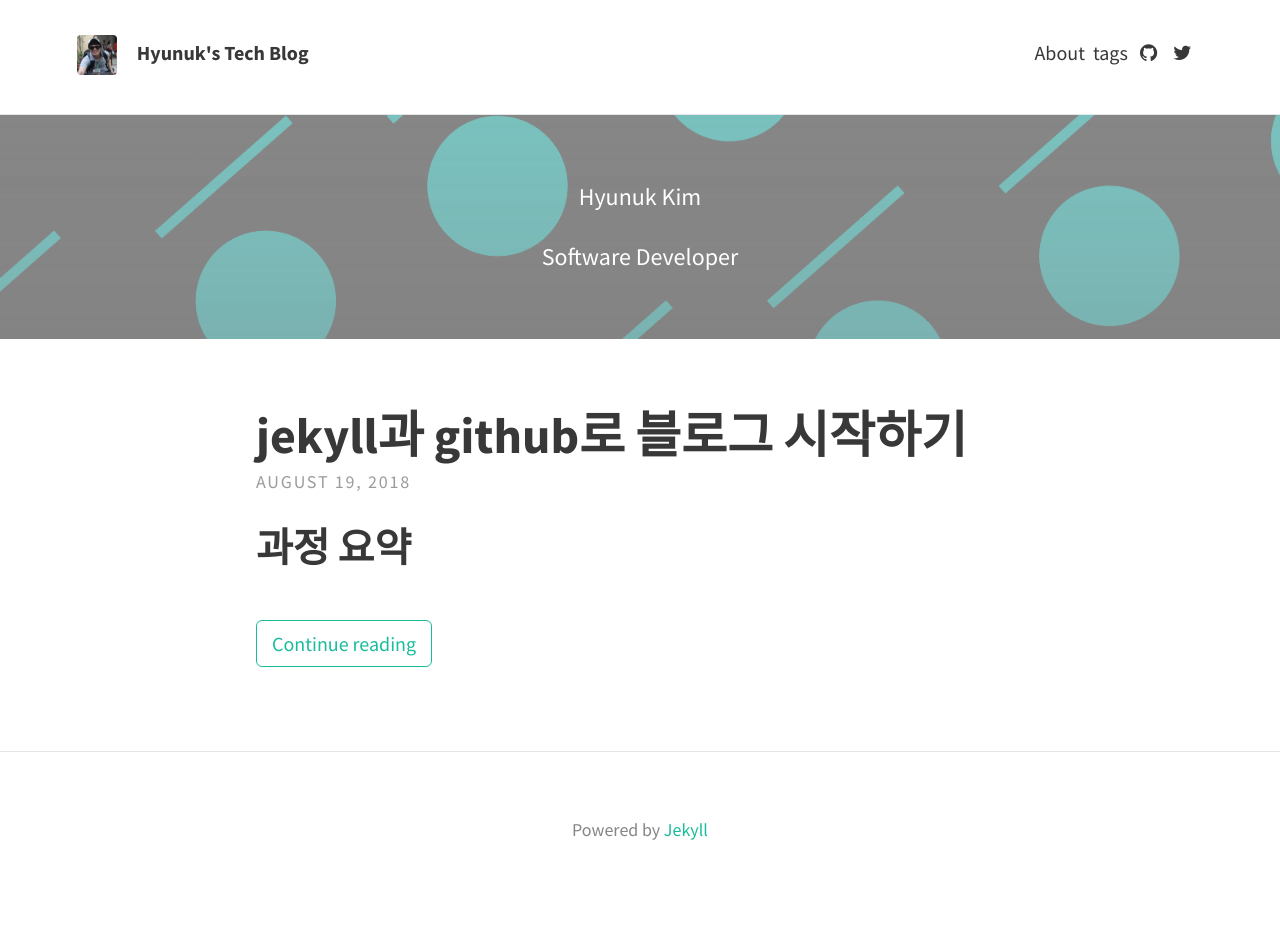
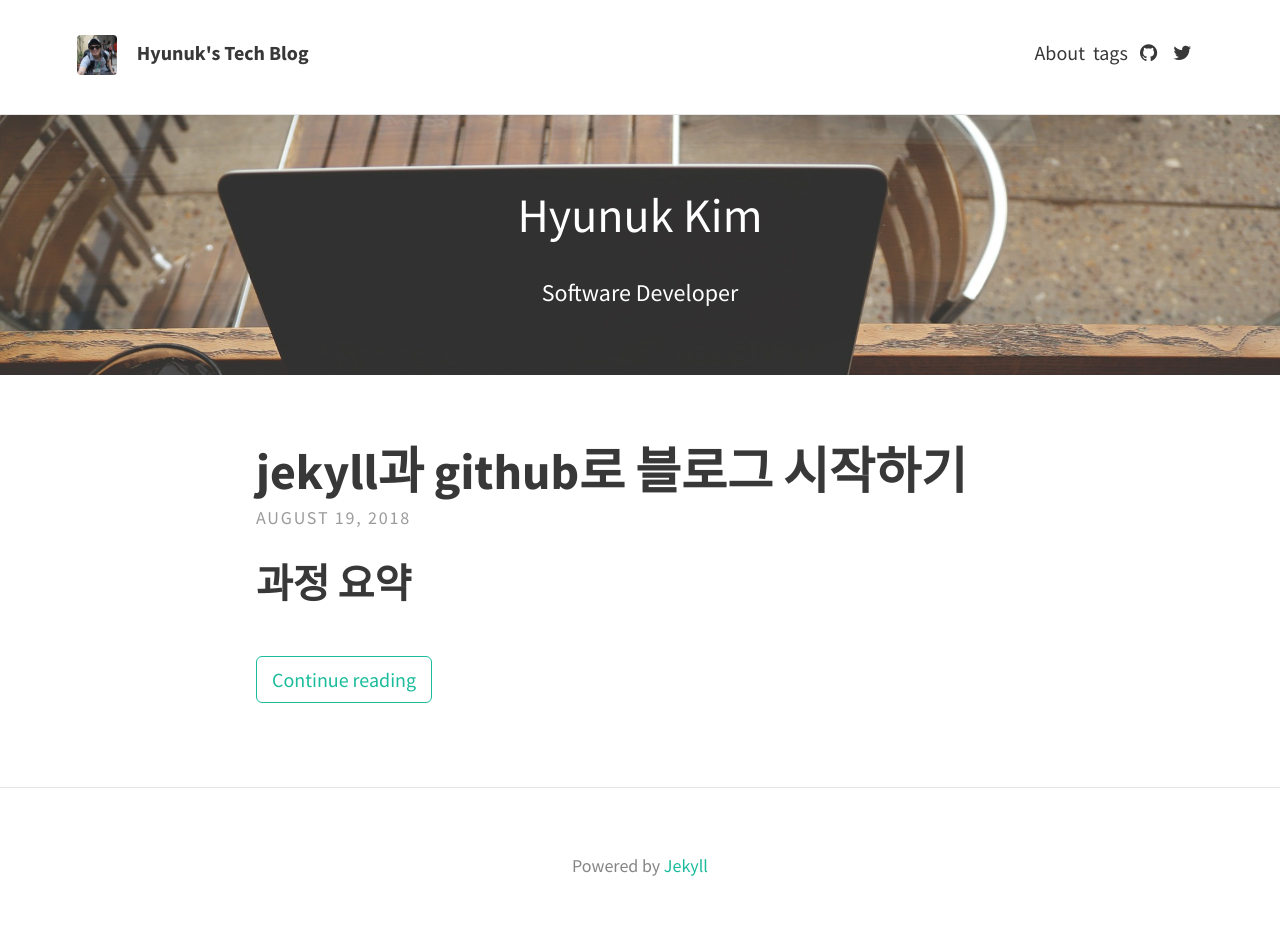
Before and after one commit to gizingun/gizingun.github.com, a Jekyll site: the page built from index.html, in a window 1280 px wide. Built offline with Jekyll 4.4.1, drawn with Linux system fonts in a browser that asks for light colours; the list of posts is cut into pages by our own code; before the commit the page ends 907 px from its top, so only the background shows below that.

Commit message:
confit.yml 수정

```diff
--- a/_config.yml
+++ b/_config.yml
@@ -13,10 +13,11 @@ theme_settings:
 
   # Header and footer text
   header_text: >
-     <p>Hyunuk Kim</p>
+     <p><font size="20">Hyunuk Kim</font></p>
+
      <p>Software Developer</p>
 
-  header_text_feature_image: assets/img/sample_feature_img_3.png
+  header_text_feature_image: assets/img/head.jpg
   footer_text: >
    Powered by <a href="https://jekyllrb.com/">Jekyll</a>
 
```
